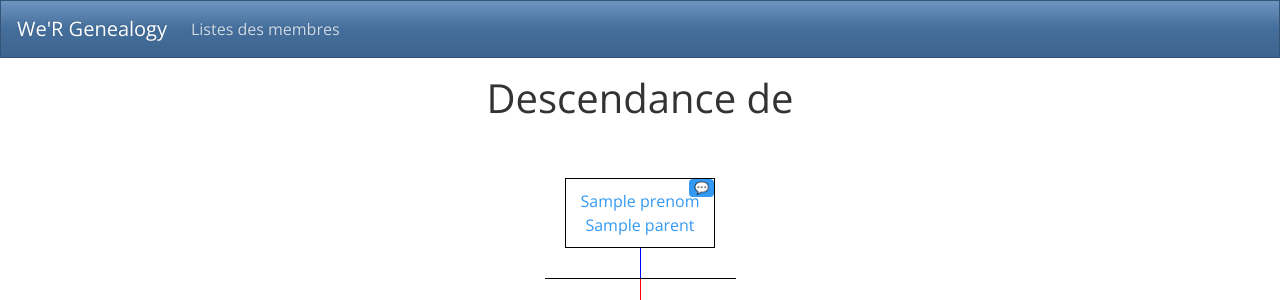
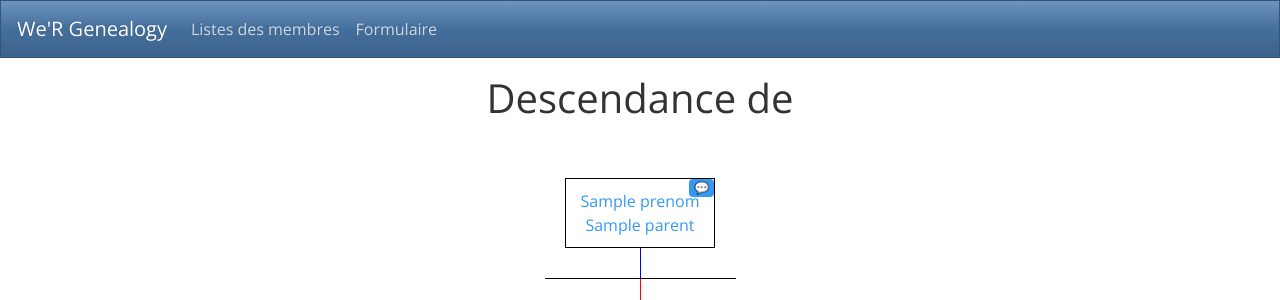
Before and after one commit to bldlr/wearegenealogie, a Symfony app: template templates/arbre/arbre.html.twig in a window 1280 px wide. Shown: the top 300 px of the page. Run offline with Twig, Linux system fonts and the light colour scheme; the template is opened without the code that fills it: most values are stand-ins (such as "Sample title", 1, 10 or a date in 2020); some libraries are stand-ins or nearby versions.

Commit message:
Update base.html.twig

```diff
--- a/templates/base.html.twig
+++ b/templates/base.html.twig
@@ -23,6 +23,9 @@
 						<li class="nav-item">
 							<a class="nav-link" href="{{ path("listeMembres") }}">Listes des membres</a>
 						</li>
+						<li class="nav-item">
+							<a class="nav-link" href="{{ path("formulaire") }}">Formulaire</a>
+						</li>
 
 					</ul>
 				</div>
```
